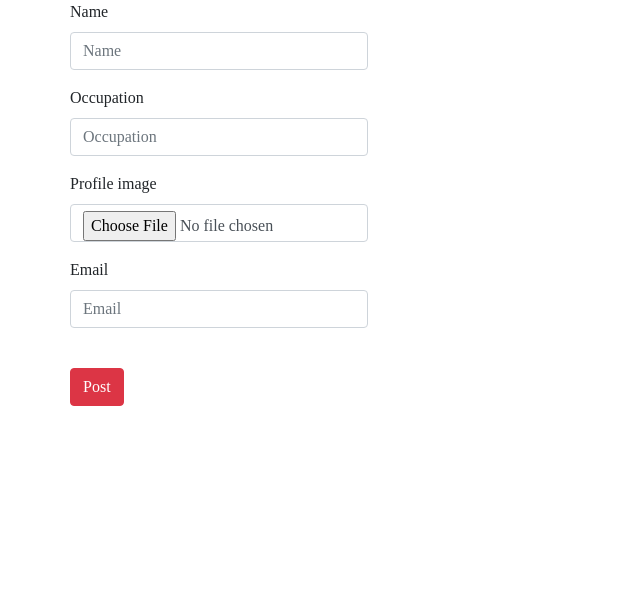
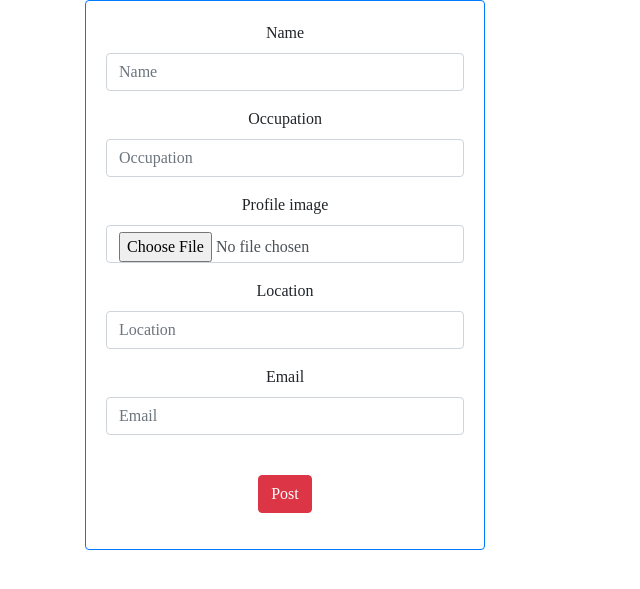
Before and after one commit to annngure/neighbor, a Django app: page /profile/ in a window 1280 px wide. Shown: the part 72-661 px from the top of the page, without its empty margins (0-640 px from the left). Run offline with Django 4.2, Linux system fonts and the light colour scheme; some libraries are stand-ins or nearby versions; some web fonts are replaced.

Commit message:
update profile form

```diff
--- a/hoodapp/forms.py
+++ b/hoodapp/forms.py
@@ -24,7 +24,7 @@
 class UpdateProfileForm(forms.ModelForm):
     class Meta:
         model = Profile
-        fields = ("name","occupation","profile_image","location","email")
+        fields = ("name","occupation","profile_image","Location","email")
 
 class PostForm(forms.ModelForm):
     class Meta:
--- a/hoodapp/templates/profile.html
+++ b/hoodapp/templates/profile.html
@@ -6,16 +6,21 @@
   {% include 'navbar.html' %}
   <div class="container" style="font-family:'Times New Roman', Times, serif;">
     <div class="row">
+      <div class="col-md-6">
+        <div class="card border-primary mb-6" style="max-width:25rem;">
+          <div class="card-body text-center">
             <form   method="post" style="font-family:'Times New Roman', Times, serif; ">
               {%csrf_token%}
               {%bootstrap_form form%}
               <br>
+
               <div class="form-group">
                 <input type="submit" class="btn btn-danger btn-md" value="Post">
               </div>
-
             </form>
-
+          </div>
+        </div>
+      </div>
       {% block scripts %}
 
       <script src="https://ajax.googleapis.com/ajax/libs/jquery/3.2.1/jquery.min.js"></script>
```
Lines whose indentation alone changed are shown as unchanged.
